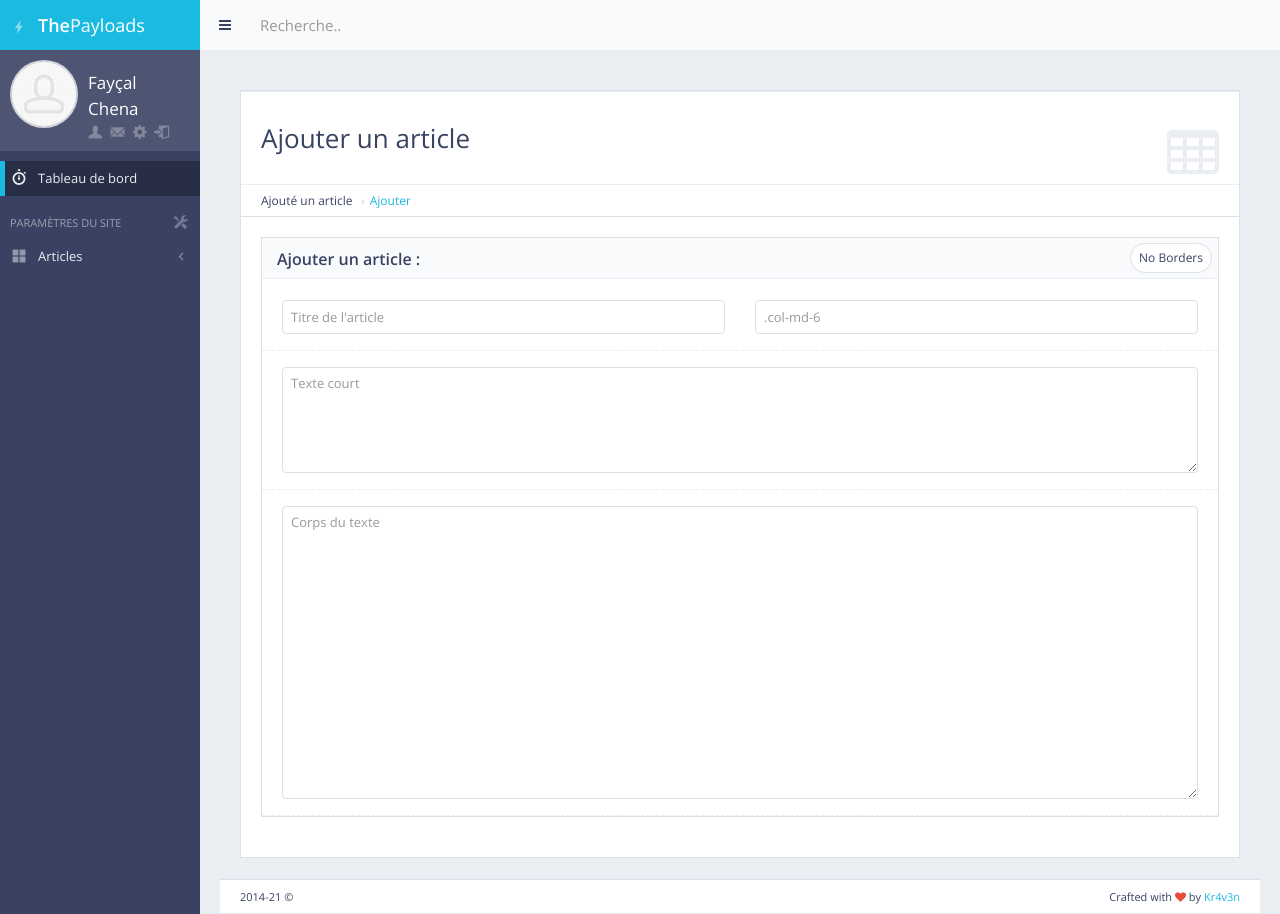
After one commit to Kr4v3N/The-payloads, a Django app: page /panel/articles/add/ in a window 1280 px wide. The commit adds this page. Run offline with Django 3.2, Linux system fonts and the light colour scheme; some libraries are stand-ins or nearby versions.

Commit message:
Add article template

```diff
--- a/articles/urls.py
+++ b/articles/urls.py
@@ -6,5 +6,6 @@ urlpatterns = [
     # path(r'article/<str:word>', views.article_detail, name='article_detail'),
     url(r'article/(?P<word>.*)/$', views.article_detail, name='article_detail'),
     url(r'^panel/articles/list/$', views.articles_list, name='articles_list'),
+    url(r'^panel/articles/add/$', views.articles_add, name='articles_add'),
 
 ]
--- a/articles/views.py
+++ b/articles/views.py
@@ -19,3 +19,8 @@ def articles_list(request):
     return render(request, 'back/articles_list.html', {
         'articles': articles
     })
+
+
+def articles_add(request):
+
+    return render(request, 'back/articles_add.html')
--- /dev/null
+++ b/main/templates/back/articles_add.html
@@ -0,0 +1,79 @@
+{% extends 'back/base.html' %}
+
+{% load static %}
+
+{% block mainblock %}
+
+
+<!-- Page content -->
+<div id="page-content">
+    <div class="block full">
+    <!-- Datatables Header -->
+        <div class="content-header">
+            <div class="header-section">
+                <h1>
+                    <i class="fa fa-table"></i>Ajouter un article<br>
+                </h1>
+            </div>
+        </div>
+        <ul class="breadcrumb breadcrumb-top">
+            <li>Ajouté un article</li>
+            <li><a href="/panel/articles/add/">Ajouter</a></li>
+        </ul>
+    <div class="table-responsive">
+
+    <div class="row">
+        <div class="col-md-12">
+            <!-- Basic Form Elements Block -->
+            <div class="block">
+                <!-- Basic Form Elements Title -->
+                <div class="block-title">
+                    <div class="block-options pull-right">
+                        <a href="javascript:void(0)" class="btn btn-alt btn-sm btn-default toggle-bordered enable-tooltip" data-toggle="button" title="Toggles .form-bordered class">No Borders</a>
+                    </div>
+                    <h2><strong>Ajouter un article :</strong></h2>
+                </div>
+                <!-- END Form Elements Title -->
+
+                <!-- Basic Form Elements Content -->
+                <form action="page_forms_general.html" method="post" enctype="multipart/form-data" class="form-horizontal form-bordered" onsubmit="return false;">
+
+                    <div class="form-group">
+                        <div class="col-md-6">
+                            <input type="text" class="form-control" placeholder="Titre de l'article">
+                        </div>
+                        <div class="col-md-6">
+                            <input type="text" class="form-control" placeholder=".col-md-6">
+                        </div>
+                    </div>
+
+                    <div class="form-group">
+                        <div class="col-md-12">
+                            <textarea type="text" rows="5" class="form-control" placeholder="Texte court"></textarea>
+                        </div>
+                    </div>
+
+                    <div class="form-group">
+                        <div class="col-md-12">
+                            <textarea type="text" rows="15" class="form-control" placeholder="Corps du texte"></textarea>
+                        </div>
+                    </div>
+
+                </form>
+                <!-- END Basic Form Elements Content -->
+            </div>
+            <!-- END Basic Form Elements Block -->
+        </div>
+
+    </div>
+
+</div>
+
+{% endblock %}
+
+
+{% block footerblock %}
+<!-- Load and execute javascript code used only in this page -->
+<script src="{% static 'back/js/pages/tablesDatatables.js' %}"></script>
+<script>$(function(){ TablesDatatables.init(); });</script>
+{% endblock %}
--- a/main/templates/back/base.html
+++ b/main/templates/back/base.html
@@ -138,13 +138,13 @@
 
                                 <li class="sidebar-header">
                                     <span class="sidebar-header-options clearfix"><a href="javascript:void(0)" data-toggle="tooltip" title="Quick Settings"><i class="gi gi-settings"></i></a></span>
-                                    <span class="sidebar-header-title">Site Settings</span>
+                                    <span class="sidebar-header-title">Paramètres du site</span>
                                 </li>
 
                                 <li>
                                     <a href="#" class="sidebar-nav-menu"><i class="fa fa-angle-left sidebar-nav-indicator sidebar-nav-mini-hide"></i><i class="gi gi-show_big_thumbnails sidebar-nav-icon"></i><span class="sidebar-nav-mini-hide">Articles</span></a>
                                     <ul>
-                                        <a href="#">Ajouter un article</a>
+                                        <a href="/panel/articles/add">Ajouter un article</a>
                                         <a href="/panel/articles/list/">Liste des articles</a>
                                     </ul>
                                 </li>
```
